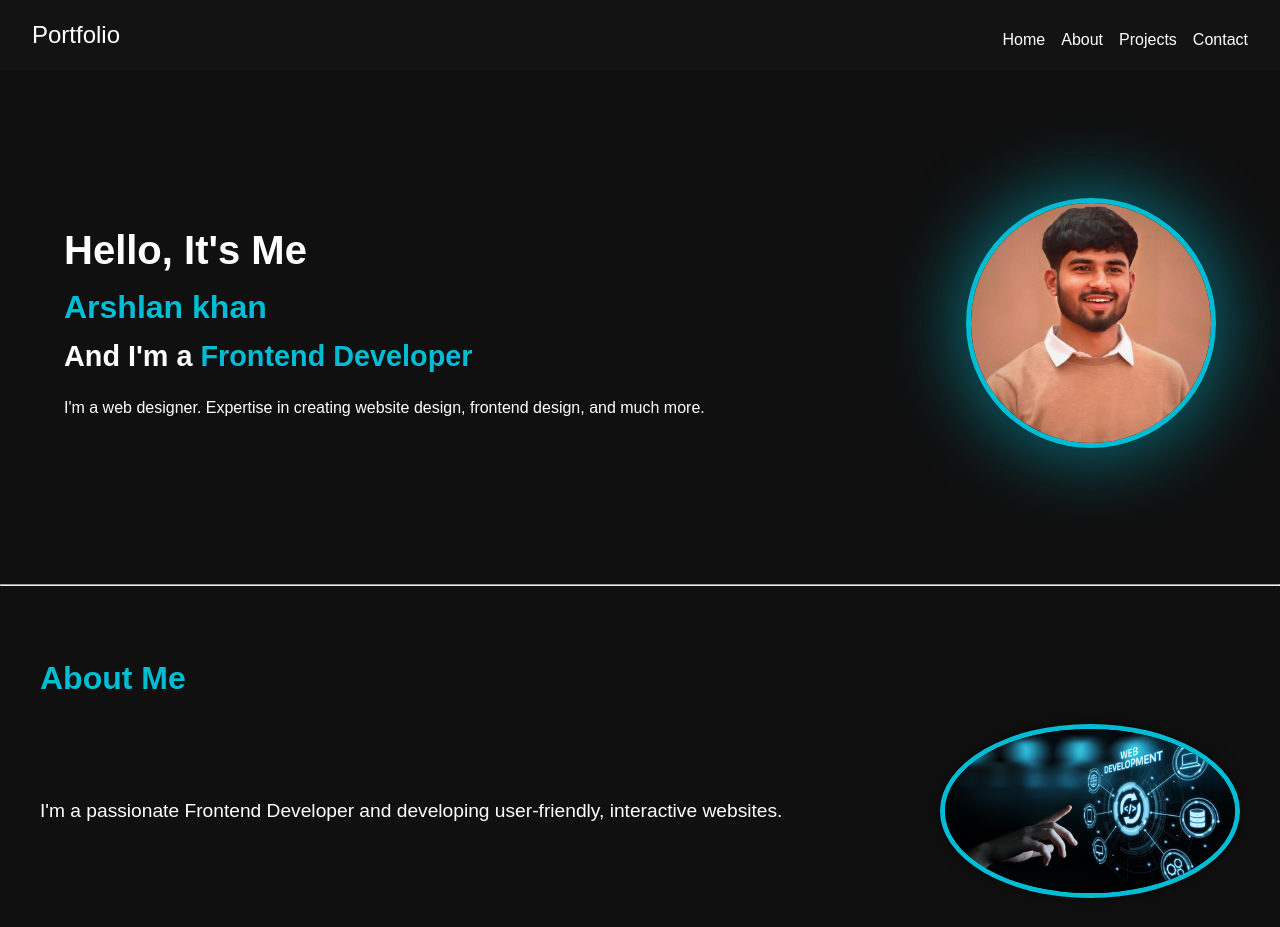
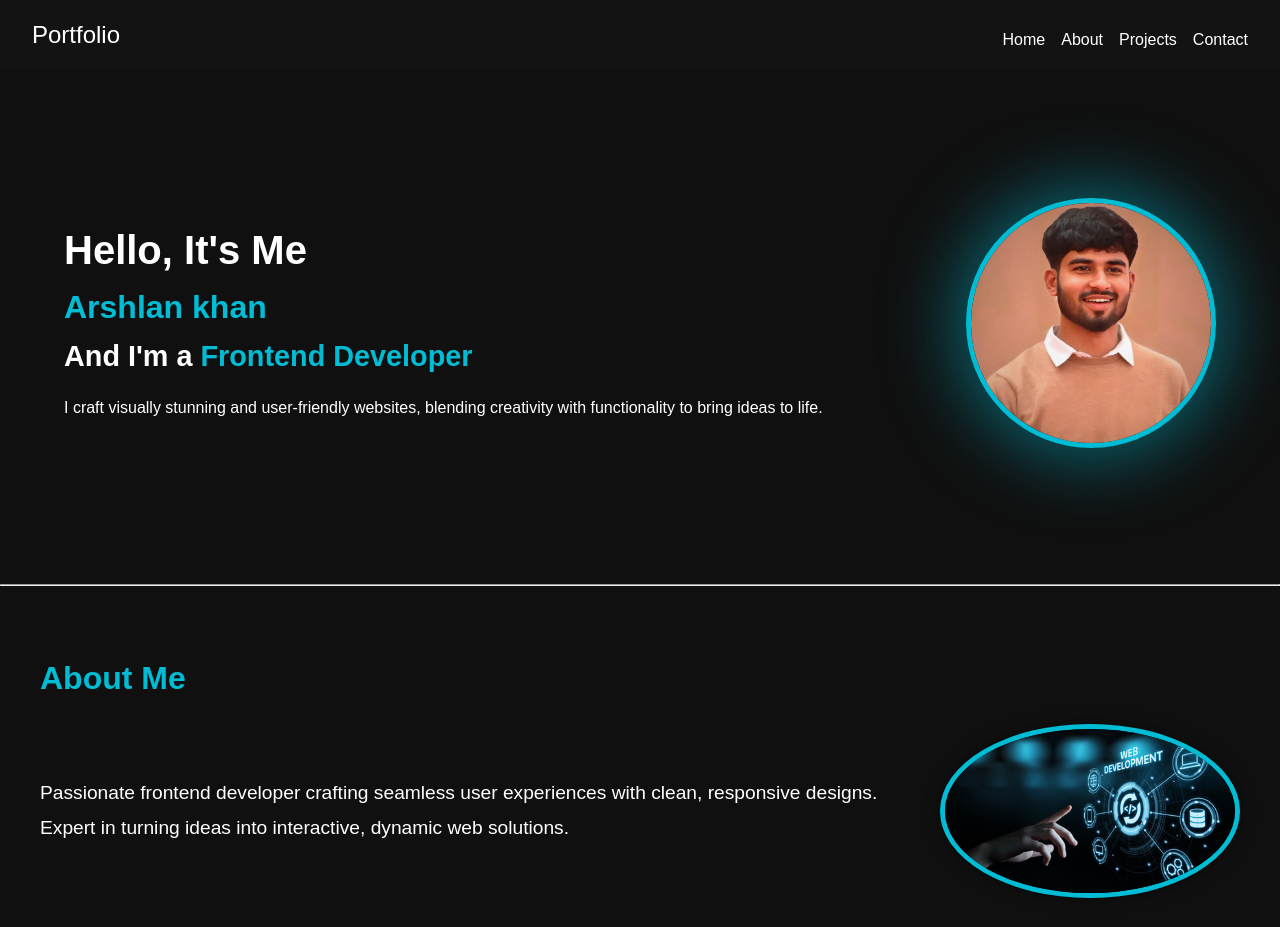
Before and after one commit to arshlankhan69/portfolio, a plain HTML site: page index.html in a window 1280 px wide. Shown: the top 927 px of the page. Drawn offline with Linux system fonts and the light colour scheme.

Commit message:
index.html

```diff
--- a/index.html
+++ b/index.html
@@ -36,8 +36,7 @@
         <h2>Arshlan khan</h2>
         <h3>And I'm a <span class="highlight">Frontend Developer</span></h3>
         <p>
-          I'm a web designer.
-          Expertise in creating website design, frontend design, and much more.
+          I craft visually stunning and user-friendly websites, blending creativity with functionality to bring ideas to life.
         </p>
       </div>
       <div class="welcome-image">
@@ -55,7 +54,7 @@
 
         <!-- First Paragraph with Image -->
         <p class="about-paragraph">
-          <span>I'm a passionate Frontend Developer and developing user-friendly, interactive websites.</span>
+          <span>Passionate frontend developer crafting seamless user experiences with clean, responsive designs. Expert in turning ideas into interactive, dynamic web solutions.</span>
           <img src="1img.jpg" alt="About Me" class="about-image">
         </p>
 
@@ -134,6 +133,7 @@
       <input type="email" placeholder="Your Email" required>
       <textarea placeholder="Your Message" required></textarea>
       <button type="submit">Send Message</button>
+      <p>&#169; 2024 All rights reserved by Arshlan khan</p>
     </form>
   </footer>
 
```
